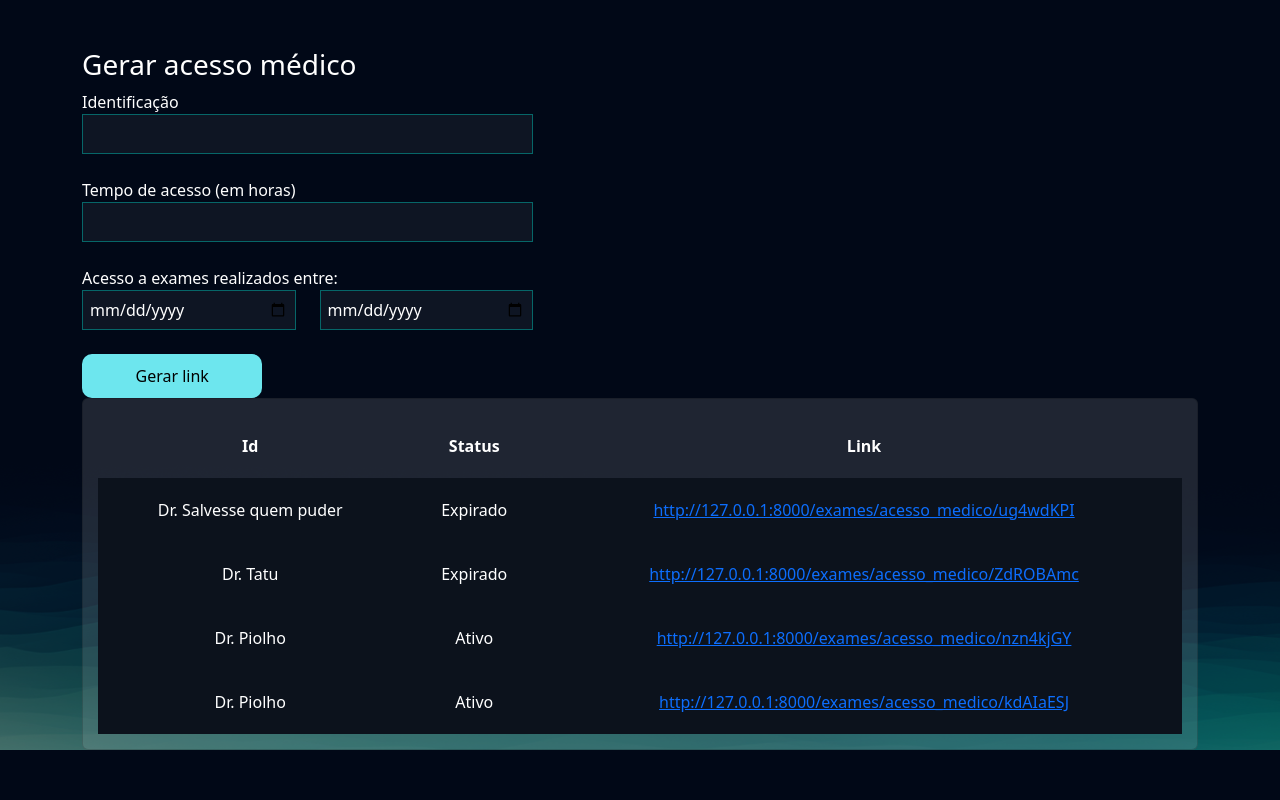
After one commit to Gropp/projeto_python, a Django app: page /exames/gerar_acesso_medico/ in a window 1280 px wide. The commit adds this page. Run offline with Django 4.2, Linux system fonts and the light colour scheme; a user stored in the database is signed in; data comes from the database, SQL or seed files in the repository; both versions use the stored data as it was after the commit.

Commit message:
Gerar acesso medico

```diff
--- a/exames/admin.py
+++ b/exames/admin.py
@@ -1,8 +1,9 @@
 from django.contrib import admin
-from .models import TiposExames, SolicitacaoExame, PedidosExames
+from .models import TiposExames, SolicitacaoExame, PedidosExames, AcessoMedico
 
 # Register your models here.
 
 admin.site.register(TiposExames)
 admin.site.register(SolicitacaoExame)
 admin.site.register(PedidosExames)
+admin.site.register(AcessoMedico)
--- a/exames/models.py
+++ b/exames/models.py
@@ -1,6 +1,9 @@
 from django.db import models
 from django.contrib.auth.models import User
+from django.utils import timezone
+from datetime import timedelta
 from django.utils.safestring import mark_safe
+from secrets import token_urlsafe
 
 # Create your models here.
 # Herdam a classe do models.model - geram os sqls
@@ -59,3 +62,48 @@ class PedidosExames(models.Model):
 
     def __str__(self):
       return f'{self.usuario} | {self.data}'
+
+class AcessoMedico(models.Model):
+    usuario = models.ForeignKey(User, on_delete=models.DO_NOTHING)
+    identificacao = models.CharField(max_length=50)
+    tempo_de_acesso = models.IntegerField() # Em horas
+    criado_em = models.DateTimeField()
+    data_exames_iniciais = models.DateField()
+    data_exames_finais = models.DateField()
+    token = models.CharField(max_length=20, null=True, blank=True)
+
+    def __str__(self):
+        return self.token
+
+    # sobreescreve o metodo SAVE da MODELS para esse modelo AcessoMedico
+    # acrescenta ao metodo salvar a geracao de um token ANTES do salvamento
+    def save(self, *args, **kwargs):
+        if not self.token:
+            # esse token serve para garantir a origem da requesicao
+            self.token = token_urlsafe(6)
+        # no final ele executa o SAVE da bibliote PAI (original)
+        # nao contem caracteres inseguros para usar na URL
+        super(AcessoMedico, self).save(*args, **kwargs)
+
+    # como esse metodo tem apenas um retorno, para nao precisarmos chama-lo acesso_medico.status(), com parenteses, entao com um decorador podemos transforma-lo em uma propriedade do acesso_medico e chama-lo direto acesso_medico.status
+    @property
+    # até a cor altera no vscode
+    def status(self):
+        # verificar se o timezone > que a data de criacao
+        # timedelta permite colocar um valor em horas que pode ser somado a data
+        # neste caso estamos passando o tempo de acesso liberado para o medico
+        # if timezone.now() > (self.criado_em + timedelta(hours=self.tempo_de_acesso)):
+        #     return 'Expirado'
+        # else:
+        #     return 'Ativo'
+
+        #  PODEMOS FAZER O IF ACIMA DE FORMA DIRETA:
+        return 'Expirado' if timezone.now() > (self.criado_em + timedelta(hours=self.tempo_de_acesso)) else 'Ativo'
+
+    @property
+
+    def url(self):
+        return f'http://127.0.0.1:8000/exames/acesso_medico/{self.token}'
+    # para aplicar essa classe rodar no terminal:
+    # python3 manage.py makemigrations
+    # python3 manage.py migrate
--- /dev/null
+++ b/exames/templates/gerar_acesso_medico.html
@@ -0,0 +1,68 @@
+{% extends "bases/base.html" %}
+{% load static %}
+
+{% block 'head' %}
+    <link href="{% static 'exames/css/css.css' %}" rel="stylesheet">
+    <link href="{% static 'exames/css/gerenciar_pedidos.css' %}" rel="stylesheet">
+{% endblock 'head' %}
+
+{% block 'conteudo' %}
+    <br>
+    <br>
+    <div class="container">
+        {% if messages %}
+            <br>
+            {% for message in messages %}
+            <div class="alert {{ message.tags }}">{{ message }}</div>
+            {% endfor %}
+        {% endif %}
+        <div class="row">
+            <div class="col-md-5">
+                <h3>Gerar acesso médico</h3>
+                <form action="{% url "gerar_acesso_medico" %}" method="POST">{% csrf_token %}
+                    <label for="">Identificação</label>
+                    <br>
+                    <input style="width: 100%" type="text" name="identificacao" id="" class="input-default">
+                    <br>
+                    <br>
+                    <label for="">Tempo de acesso (em horas)</label>
+                    <br>
+                    <input style="width: 100%" type="number" name="tempo_de_acesso" id="" class="input-default">
+                    <br>
+                    <br>
+                    <div class="row">
+                        <label for="">Acesso a exames realizados entre:</label>
+                        <div class="col-md">
+                            <input style="width: 100%" type="date" name="data_exame_inicial" id="" class="input-default">
+                        </div>
+                        <div class="col-md">
+                            <input style="width: 100%" type="date" name="data_exame_final" id="" class="input-default">
+                            <br>
+                            <br>
+                        </div>
+                    </div>
+                    <input style="width: 40%" type="submit" class="btn-default" value="Gerar link">
+                </form>
+            </div>
+            <div class="col-md">
+                <div class="card">
+                    <table style="text-align: center">
+                        <tr>
+                          <th>Id</th>
+                          <th>Status</th>
+                          <th>Link</th>
+                        </tr>
+                        {% for acesso in acessos_medico %}
+                            <tr class="linha-tabela">
+                                <td>{{acesso.identificacao}}</td>
+                                <td>{{acesso.status}}</td>
+                                <td><a href="{{acesso.url}}">{{acesso.url}}</a></td>
+                            </tr>
+                        {% endfor %}
+                    </table>
+                </div>
+
+            </div>
+        </div>
+    </div>
+{% endblock 'conteudo' %}
--- a/exames/urls.py
+++ b/exames/urls.py
@@ -11,5 +11,7 @@ urlpatterns = [
     path("cancelar_pedido/<int:pedido_id>", views.cancelar_pedido, name="cancelar_pedido"),
     path("gerenciar_exames/", views.gerenciar_exames, name="gerenciar_exames"),
     path("permitir_abrir_exame/<int:exame_id>", views.permitir_abrir_exame, name="permitir_abrir_exame"),
-    path("solicitar_senha_exame/<int:exame_id>", views.solicitar_senha_exame, name="solicitar_senha_exame")
+    path("solicitar_senha_exame/<int:exame_id>", views.solicitar_senha_exame, name="solicitar_senha_exame"),
+    path("gerar_acesso_medico/", views.gerar_acesso_medico, name="gerar_acesso_medico"),
+    path("acesso_medico/<str:token>", views.acesso_medico, name="acesso_medico")
 ]
--- a/exames/views.py
+++ b/exames/views.py
@@ -5,7 +5,7 @@ from django.http import HttpResponse
 # IMPORTANDO UM DECORET DO PYTHON, PODEMOS FAZE QUE DE FORMA AUTOMATICA SOMENTE USUARIOS LOGADOS ACESSEM ESSA VIEW, SEM A NECESSIDADE DE CODIGOS DE TESTE
 from django.contrib.auth.decorators import login_required
 # importamos o model do banco de dados TiposExames, PedidosExames e SolicitacaoExame
-from .models import TiposExames, PedidosExames, SolicitacaoExame
+from .models import TiposExames, PedidosExames, SolicitacaoExame, AcessoMedico
 from datetime import datetime
 from django.contrib import messages
 from django.contrib.messages import constants
@@ -165,3 +165,48 @@ def solicitar_senha_exame(request, exame_id):
             messages.add_message(request, constants.ERROR, 'Senha Invalida.')
             # sempre ao redirecionar para um html com argumento, utilize o f antes do path
             return redirect(f'/exames/solicitar_senha_exame/{exame.id}')
+
+@login_required
+
+def gerar_acesso_medico(request):
+    if request.method == "GET":
+        # O HTMLprecisa de dados do acesso medico existentes no banco para preencher uma tabela ao carregar a pagina
+        # entao criamos um objeto com todos os dados do banco AcessoMedico com o usuario LOGADO como filtro
+        acessos_medico = AcessoMedico.objects.filter(usuario=request.user)
+        # passa a instancia do SolicitarExame - exame como context da URL
+        # assim é possivel referenciar a tabela e tabelas relacionadas no HTML
+        # enviamos esse objeto para o HTML durante a operacao de RENDER com o alias acessos_medico
+        return render(request, 'gerar_acesso_medico.html', {'acessos_medico':acessos_medico})
+    elif request.method == "POST":
+        # recebe do HTML TODOS os dados do formulario gerar acesso medico
+        identificacao = request.POST.get('identificacao')
+        tempo_de_acesso = request.POST.get('tempo_de_acesso')
+        data_exame_inicial = request.POST.get('data_exame_inicial')
+        data_exame_final = request.POST.get('data_exame_final')
+
+        # instancia o modelo
+        acesso_medico = AcessoMedico(
+            usuario = request.user,
+            identificacao = identificacao,
+            tempo_de_acesso = tempo_de_acesso,
+            data_exames_iniciais = data_exame_inicial,
+            data_exames_finais = data_exame_final,
+            criado_em = datetime.now()
+        )
+
+        # apos instanciar e carregar as variaveis, salva no banco de dados:
+        acesso_medico.save()
+
+        messages.add_message(request, constants.SUCCESS, 'Acesso cadastrado com sucesso.')
+        return redirect('/exames/gerar_acesso_medico/')
+
+# o medico só quer acessar o exame através do TOKEN, sem fazer login
+def acesso_medico(request, token):
+    acesso_medico = AcessoMedico.objects.get(token=token)
+    if acesso_medico.status == "Expirado":
+        messages.add_message(request, constants.ERROR, 'Esse Token já expirou, solicite outro.')
+        return redirect('/usuarios/login')
+    # colocando dois filtros seria como um e.
+    pedidos = PedidosExames.objects.filter(data__gte = acesso_medico.data_exames_iniciais).filter(data__lte=acesso_medico.data_exames_finais).filter(usuario=acesso_medico.usuario)
+
+    return render(request, 'acesso_medico.html', {'pedidos': pedidos})
```
Also changed, not shown: exames/templates/acesso_medico.html (added, +32 -0 lines), usuarios/templates/cadastro.html (+7 -7 lines), db.sqlite3, exames/migrations/0003_acessomedico.py (added), 2 other files.
